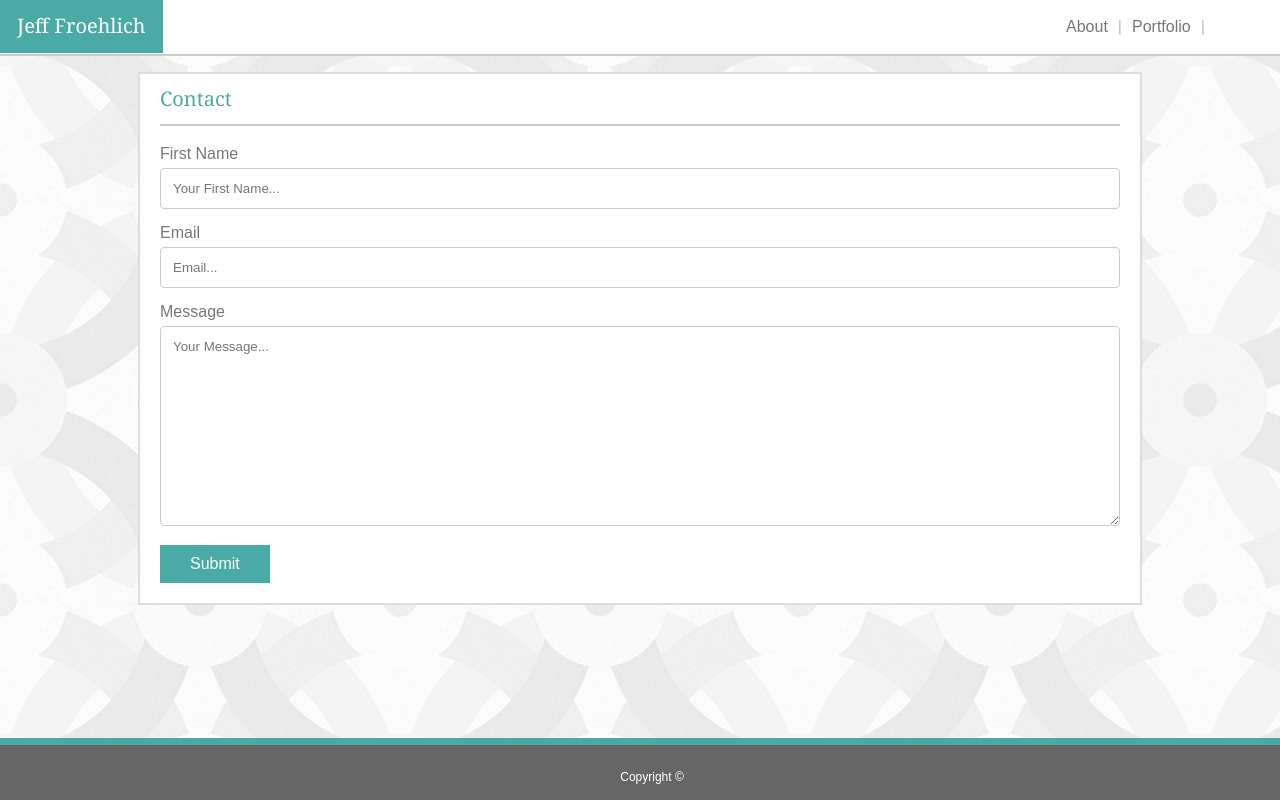
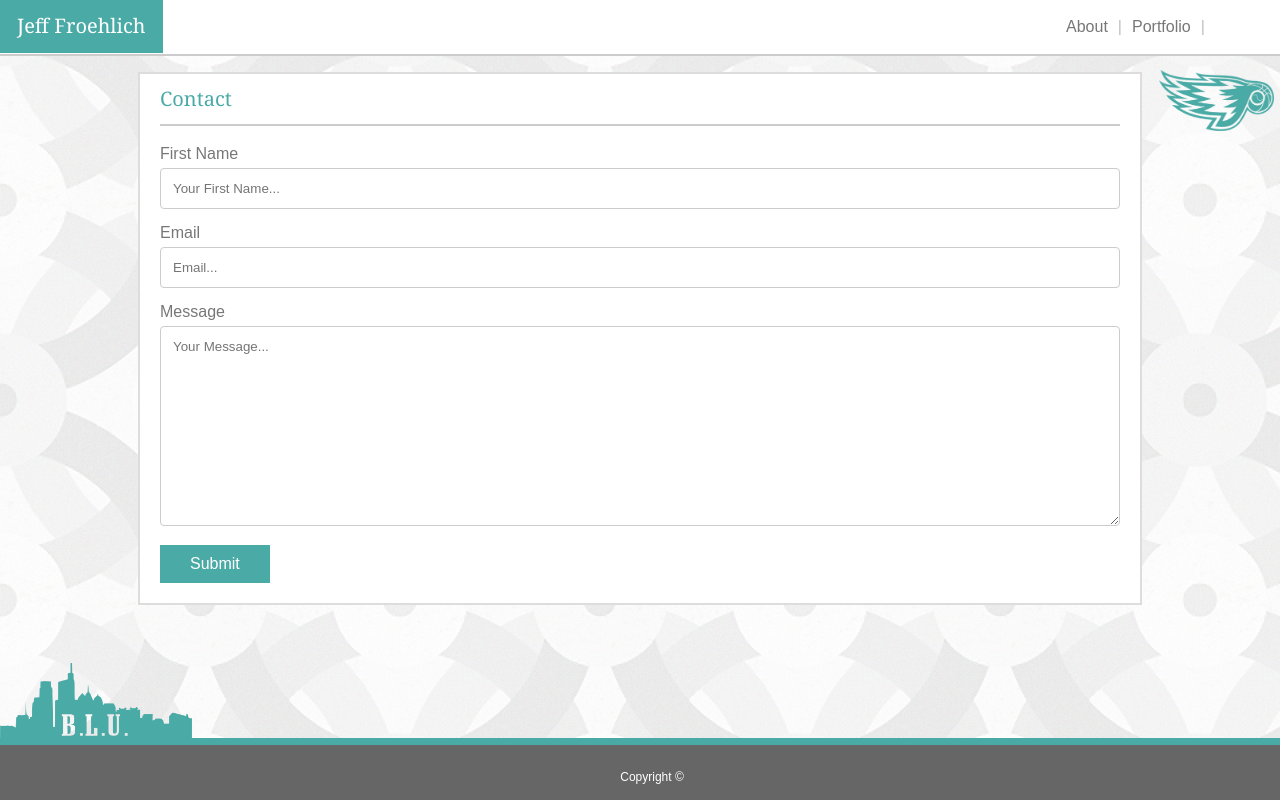
Before and after one commit to jsf5077/Basic-Portfolio, a plain HTML site: page contact.html in a window 1280 px wide. Drawn offline with Linux system fonts and the light colour scheme.

Commit message:
added images to other html pages

```diff
--- a/contact.html
+++ b/contact.html
@@ -52,6 +52,8 @@
     <br>
     <br>
     <br>
+    <img src="assets/images/blu_skyline.png" class="skyline">
+    <img src="assets/images/blu.png" class="blu">
     <footer class="footer">
         <p id="foot">Copyright ©</p>
     </footer>
```
Also changed, not shown: portfolio.html (+2 -0 lines).
